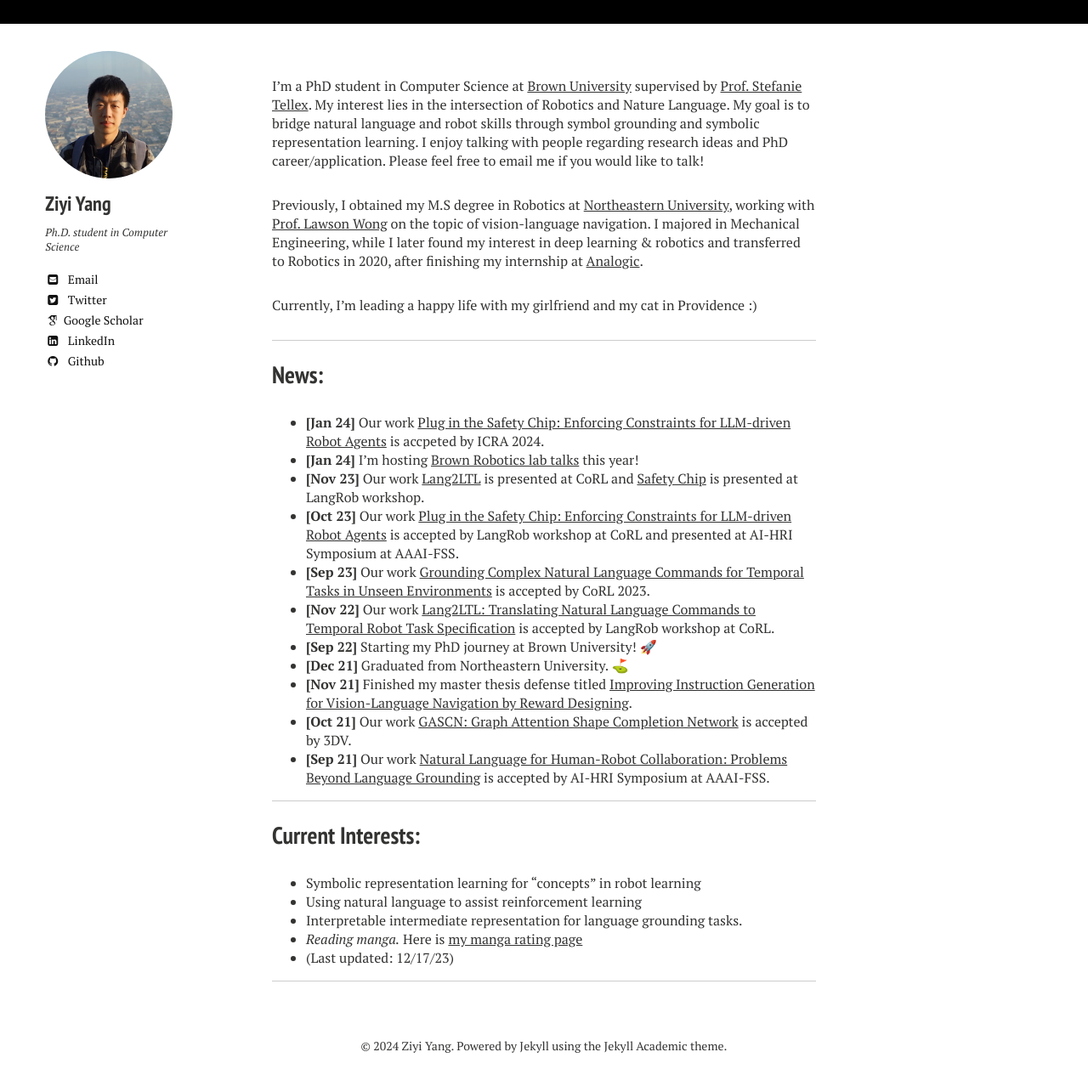
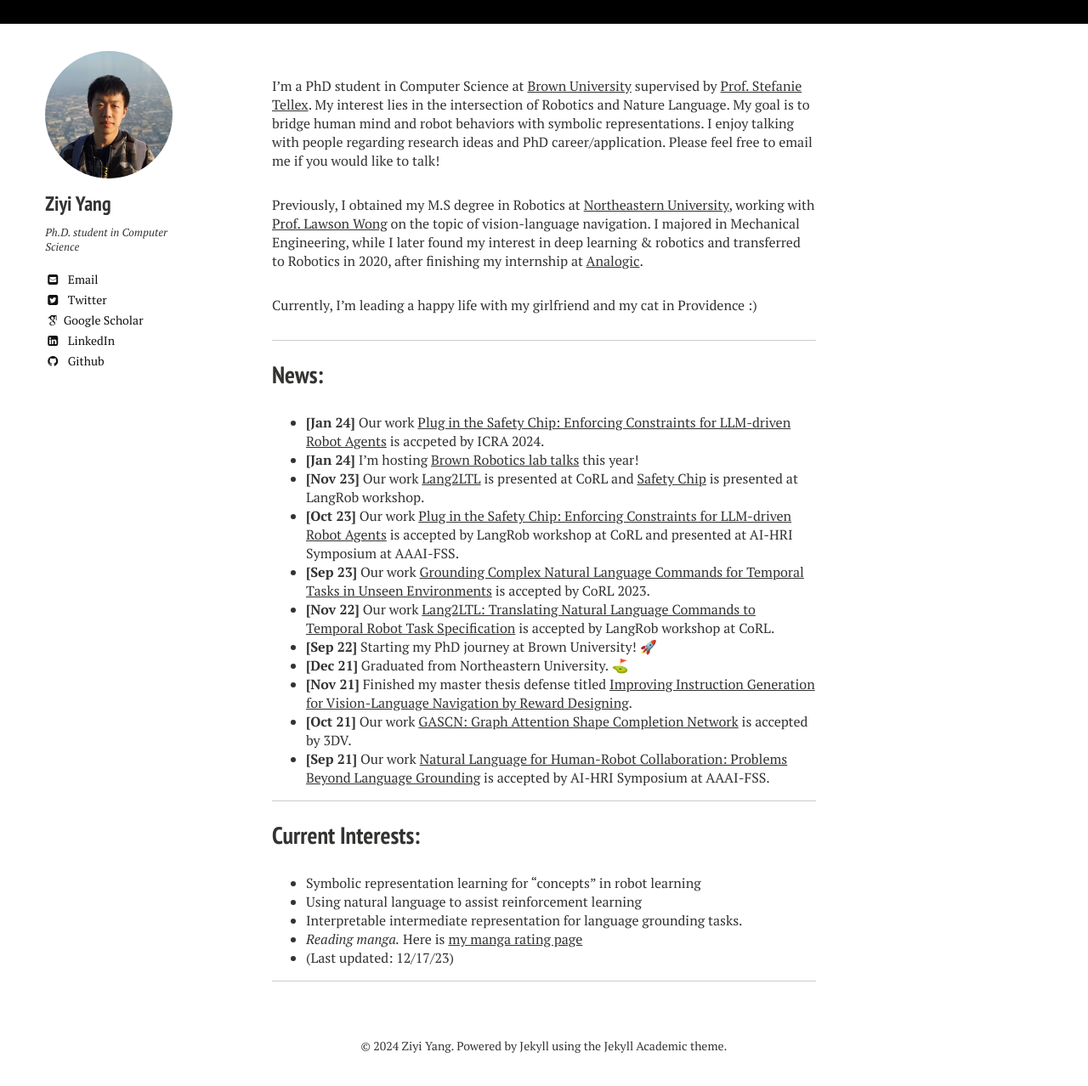
Before and after one commit to YzyLmc/YzyLmc.github.io, a Jekyll site: the page built from docs/index.md, in a window 1280 px wide, cut to the strip 104-1393 px from the top of the page. Shown: the top 1278 px of the strip at 85% size. Built offline with Jekyll 4.4.1, drawn with Linux system fonts in a browser that asks for light colours; nearby versions of some CDN libraries; some web fonts are replaced.

Commit message:
Update research interest

```diff
--- a/docs/index.md
+++ b/docs/index.md
@@ -4,7 +4,7 @@ excerpt: "About Me..."
 menutitle: Home
 menuorder: 1
 ---
-I'm a PhD student in Computer Science at [Brown University](https://www.brown.edu/) supervised by [Prof. Stefanie Tellex](https://h2r.cs.brown.edu/people/). My interest lies in the intersection of Robotics and Nature Language. My goal is to bridge natural language and robot skills through symbol grounding and symbolic representation learning. I enjoy talking with people regarding research ideas and PhD career/application. Please feel free to email me if you would like to talk!
+I'm a PhD student in Computer Science at [Brown University](https://www.brown.edu/) supervised by [Prof. Stefanie Tellex](https://h2r.cs.brown.edu/people/). My interest lies in the intersection of Robotics and Nature Language. My goal is to bridge human mind and robot behaviors with symbolic representations. I enjoy talking with people regarding research ideas and PhD career/application. Please feel free to email me if you would like to talk!
 
 Previously, I obtained my M.S degree in Robotics at [Northeastern University](https://www.northeastern.edu/), working with [Prof. Lawson Wong](https://www.khoury.northeastern.edu/people/lawson-wong/) on the topic of vision-language navigation. I majored in Mechanical Engineering, while I later found my interest in deep learning & robotics and transferred to Robotics in 2020, after finishing my internship at [Analogic](https://www.analogic.com/).
 
```
